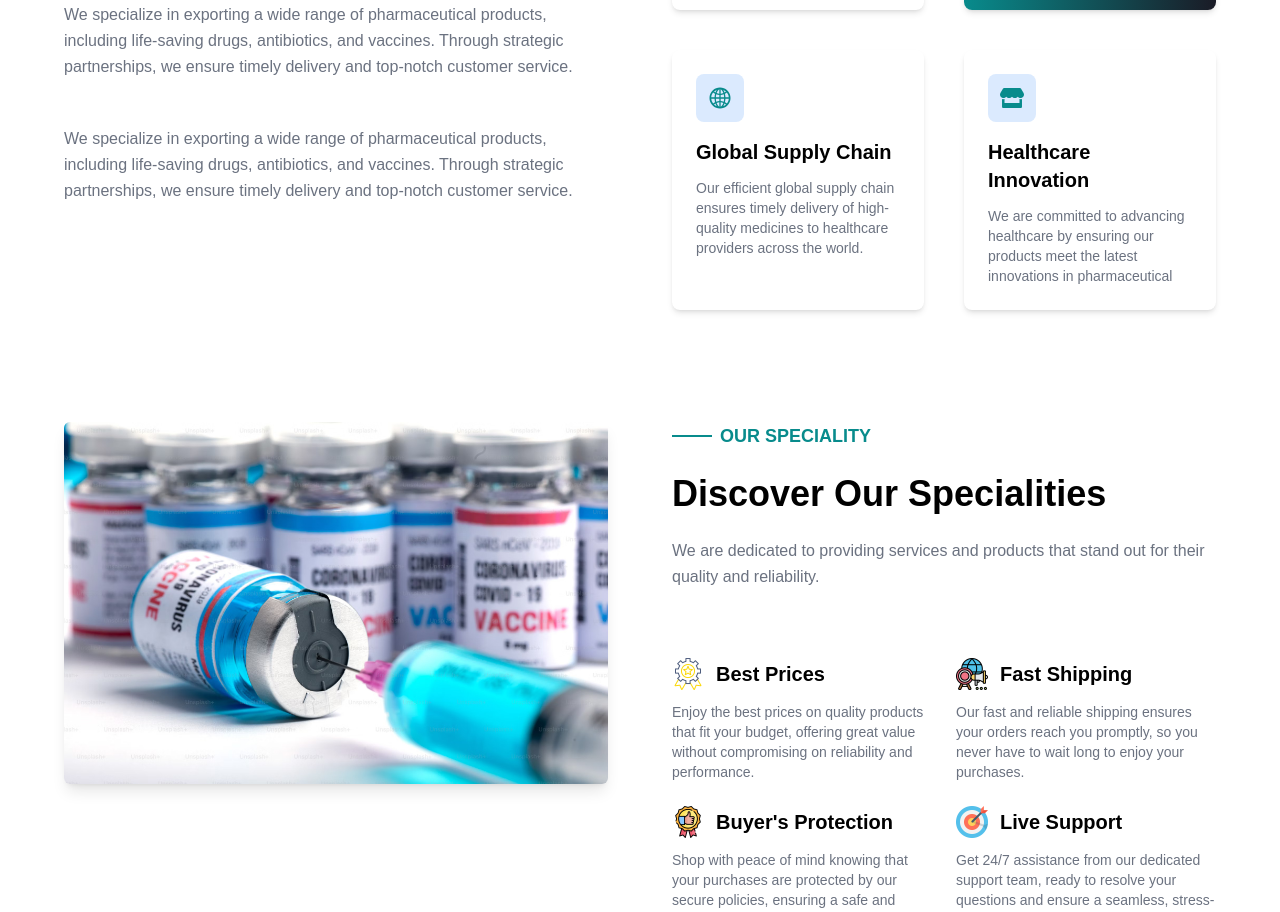
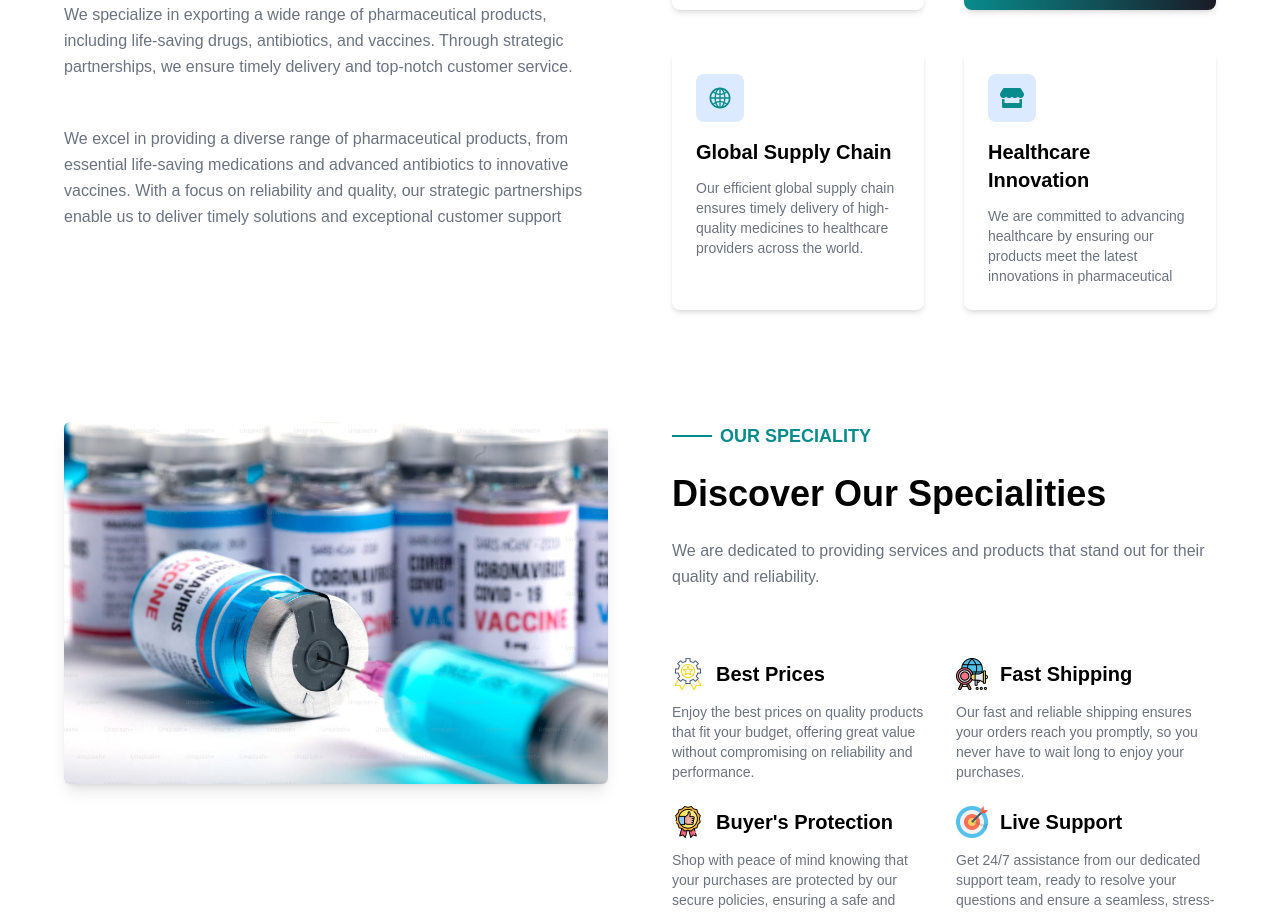
Before and after one commit to mkronix/binsina-pharma-web, a React (Vite) app: page / in a window 1280 px wide. Shown: the part 1134-2046 px from the top of the page. Built offline with nearby package versions, Linux system fonts and the light colour scheme.

Commit message:
email js aded

```diff
--- a/package.json
+++ b/package.json
@@ -10,11 +10,14 @@
     "preview": "vite preview"
   },
   "dependencies": {
+    "@emailjs/browser": "^4.4.1",
+    "emailjs": "^4.0.3",
     "react": "^18.2.0",
     "react-dom": "^18.2.0",
     "react-hook-form": "^7.53.2",
     "react-icons": "^4.12.0",
     "react-router-dom": "^7.0.1",
+    "sweetalert2": "^11.14.5",
     "swiper": "^11.1.15"
   },
   "devDependencies": {
--- a/src/components/FAQSection.jsx
+++ b/src/components/FAQSection.jsx
@@ -1,5 +1,5 @@
 import { useState } from "react";
-import FAQs from "../assets/img/FAQs.png"; // Replace with your actual image path
+import FAQs from "../assets/img/FAQs.png";
 import BorderTitle from "./BorderTitle";
 import Heading from "./Heading";
 import Paragraph from "./Paragraph";
--- a/src/components/FeatureSection.jsx
+++ b/src/components/FeatureSection.jsx
@@ -1,5 +1,4 @@
 import { FaFileSignature, FaStore, FaUsers } from "react-icons/fa";
-import Button from "./Button/Button";
 import Heading from "./Heading";
 import Paragraph from "./Paragraph";
 import { AiOutlineGlobal } from "react-icons/ai";
@@ -7,77 +6,38 @@ import CardTitle from "./CardTitle";
 import CardParagraph from "./CardParagraph";
 import BorderTitle from "./BorderTitle";
 import PropTypes from "prop-types";
+import data from "../data/data.json";
+
+const iconMap = {
+  FaUsers: FaUsers,
+  FaFileSignature: FaFileSignature,
+  AiOutlineGlobal: AiOutlineGlobal,
+  FaStore: FaStore,
+};
 
 const FeatureSection = () => {
-  const features = [
-    {
-      icon: FaUsers,
-      title: "Certified Manufacturing Partners",
-      description:
-        "We partner exclusively with WHO-GMP-certified manufacturers, ensuring the highest standards in product quality and safety for global distribution.",
-      isDefaultGradient: false,
-    },
-    {
-      icon: FaFileSignature,
-      title: "Regulatory Compliance",
-      description:
-        "We adhere to global regulatory standards to ensure our products meet all necessary compliance requirements, maintaining trust and credibility in the pharmaceutical market.",
-      isDefaultGradient: true,
-    },
-    {
-      icon: AiOutlineGlobal,
-      title: "Global Supply Chain",
-      description:
-        "Our efficient global supply chain ensures timely delivery of high-quality medicines to healthcare providers across the world.",
-      isDefaultGradient: false,
-    },
-    {
-      icon: FaStore,
-      title: "Healthcare Innovation",
-      description:
-        "We are committed to advancing healthcare by ensuring our products meet the latest innovations in pharmaceutical technology.",
-      isDefaultGradient: false,
-    },
-  ];
+  const { home } = data.binsinaPharma;
+
   return (
     <div className='md:px-16 px-6 md:pt-28 pt-12 flex justify-center items-center w-full'>
       <div className='grid grid-cols-1 lg:grid-cols-2 gap-16'>
         {/* Text Content */}
         <div className='flex flex-col justify-start'>
           <div className='space-y-6'>
-            <BorderTitle title='About Binsina Pharma' />
-            <Heading
-              title='Trusted Global Supplier of Pharmaceutical Products'
-              align='start'
-            />
-            <Paragraph
-              title='Binsina Pharma is a leader in the pharmaceutical export industry,
-              providing high-quality, WHO-GMP-certified medicines across the
-              globe. With a commitment to safety, quality, and regulatory
-              compliance, we aim to improve global healthcare.'
-            />
-
-            <Paragraph
-              title='We specialize in exporting a wide range of pharmaceutical
-              products, including life-saving drugs, antibiotics, and vaccines.
-              Through strategic partnerships, we ensure timely delivery and
-              top-notch customer service.'
-            />
-
-            <Paragraph
-              title='We specialize in exporting a wide range of pharmaceutical
-              products, including life-saving drugs, antibiotics, and vaccines.
-              Through strategic partnerships, we ensure timely delivery and
-              top-notch customer service.'
-            />
+            <BorderTitle title={home.featureSection.title} />
+            <Heading title={home.featureSection.heading} align='start' />
+            {home.featureSection.content?.map((item, index) => {
+              return <Paragraph title={item.paragraph} key={index} />;
+            })}
           </div>
         </div>
 
         {/* Features Grid */}
         <div className='grid grid-cols-1 sm:grid-cols-2 gap-10'>
-          {features.map((feature, index) => (
-            <FeatureCard key={index} {...feature} />
-          ))}
+          {home.featureSection.features.map((feature, index) => {
+            const Icon = iconMap[feature.icon];
+            return <FeatureCard key={index} {...feature} icon={Icon} />;
+          })}
         </div>
       </div>
     </div>
@@ -89,22 +49,25 @@ export default FeatureSection;
 const FeatureCard = ({ icon: Icon, title, description, isDefaultGradient }) => {
   return (
     <div
-      className={`p-6 rounded-lg shadow-md transition-all ${isDefaultGradient
+      className={`p-6 rounded-lg shadow-md transition-all ${
+        isDefaultGradient
           ? "bg-gradient-to-r from-brightColor to-[#1a1b26] text-white"
           : "bg-white hover:bg-gradient-to-r from-brightColor to-[#1a1b26]"
-        } group`}
+      } group`}
     >
       <div
-        className={`w-12 h-12 rounded-lg flex items-center justify-center mb-4 ${isDefaultGradient
+        className={`w-12 h-12 rounded-lg flex items-center justify-center mb-4 ${
+          isDefaultGradient
             ? "bg-white/20 backdrop-blur-sm"
             : "bg-blue-100 group-hover:bg-white/20"
-          }`}
+        }`}
       >
         <Icon
-          className={`w-6 h-6 ${isDefaultGradient
+          className={`w-6 h-6 ${
+            isDefaultGradient
               ? "text-white"
               : "text-brightColor group-hover:text-white"
-            }`}
+          }`}
         />
       </div>
 
--- a/src/components/Slider.jsx
+++ b/src/components/Slider.jsx
@@ -4,7 +4,6 @@ import "swiper/css";
 import "swiper/css/pagination";
 import "swiper/css/effect-fade";
 import data from "../data/data.json";
-import Button from "./Button/Button";
 import "./index.css";
 
 const Slider = () => {
@@ -25,7 +24,7 @@ const Slider = () => {
       >
         {home.sliderData.map((slide) => (
           <SwiperSlide key={slide.id}>
-            <div className='relative md:h-[600px] h-[500px] flex items-center bg-no-repeat'>
+            <div className='relative md:h-[600px] h-[500px] flex items-center bg-no-repeat cursor-pointer'>
               <video
                 autoPlay
                 loop
--- a/src/components/Testimonals.jsx
+++ b/src/components/Testimonals.jsx
@@ -9,7 +9,7 @@ import userLogo from "/assets/img/user.png";
 const Testimonals = () => {
   const { home } = data.binsinaPharma;
   return (
-    <div className='bg-gray-50 py-12 px-4 sm:px-6 lg:px-8'>
+    <div className='bg-gray-50 py-12 px-4 sm:px-6 lg:px-8 cursor-pointer'>
       <div className='max-w-7xl mx-auto'>
         <div className='text-center'>
           <h3 className='text-lg font-semibold text-gray-500 uppercase'>
--- a/src/data/data.json
+++ b/src/data/data.json
@@ -4,7 +4,7 @@
       "email": "info@binsinapharma.com",
       "contact": "+91 9892146706",
       "socialMedia": {
-        "facebook": "https://www.facebook.com/",
+        "facebook": "https://www.facebook.com/profile.php?id=61570529962355",
         "youtube": "https://www.youtube.com/@binsinapharma",
         "twitter": "https://x.com/BinsinaPharma",
         "instagram": "https://www.instagram.com/binsinapharmaexporter/",
@@ -69,8 +69,56 @@
           }
         ]
       },
+      "featureSection":{
+        "title":"About Binsina Pharma",
+        "heading":"Trusted Global Supplier of Pharmaceutical Products",
+        "content":[
+          {
+            "paragraph":"Binsina Pharma is a leader in the pharmaceutical export industry, providing high-quality, WHO-GMP-certified medicines across the globe. With a commitment to safety, quality, and regulatory compliance, we aim to improve global healthcare."
+          },
+          {
+            "paragraph":"We specialize in exporting a wide range of pharmaceutical products, including life-saving drugs, antibiotics, and vaccines. Through strategic partnerships, we ensure timely delivery and top-notch customer service."
+          },
+          {
+            "paragraph":"We excel in providing a diverse range of pharmaceutical products, from essential life-saving medications and advanced antibiotics to innovative vaccines. With a focus on reliability and quality, our strategic partnerships enable us to deliver timely solutions and exceptional customer support globally."
+          }
+        ],
+        "features":[
+          {
+            "icon": "FaUsers",
+            "title": "Certified Manufacturing Partners",
+            "description":
+              "We partner exclusively with WHO-GMP-certified manufacturers, ensuring the highest standards in product quality and safety for global distribution.",
+            "isDefaultGradient": false
+          },
+          {
+            "icon": "FaFileSignature",
+            "title": "Regulatory Compliance",
+            "description":
+              "We adhere to global regulatory standards to ensure our products meet all necessary compliance requirements, maintaining trust and credibility in the pharmaceutical market.",
+            "isDefaultGradient": true
+          },
+          {
+            "icon": "AiOutlineGlobal",
+            "title": "Global Supply Chain",
+            "description":
+              "Our efficient global supply chain ensures timely delivery of high-quality medicines to healthcare providers across the world.",
+            "isDefaultGradient": false
+          },
+          {
+            "icon": "FaStore",
+            "title": "Healthcare Innovation",
+            "description":
+              "We are committed to advancing healthcare by ensuring our products meet the latest innovations in pharmaceutical technology.",
+            "isDefaultGradient": false
+          }
+        ]
+      },
       "features": {
-       "heading": "Our Speciality",
+       "title": "Our Speciality",
+       "heading": "Discover Our Specialities",
+       "description": "We are dedicated to providing services and products that stand out for their quality and reliability.",
+       "image":"/assets/img/speciality.jpg",
        "content":[
          {
            "id": 1,
```
Also changed, not shown: src/components/Navbar.jsx (+52 -14 lines), src/models/Contact.jsx (+31 -6 lines), src/pages/home/index.jsx (+38 -35 lines), 1 other file (tests, documents, lock files or other folders).
